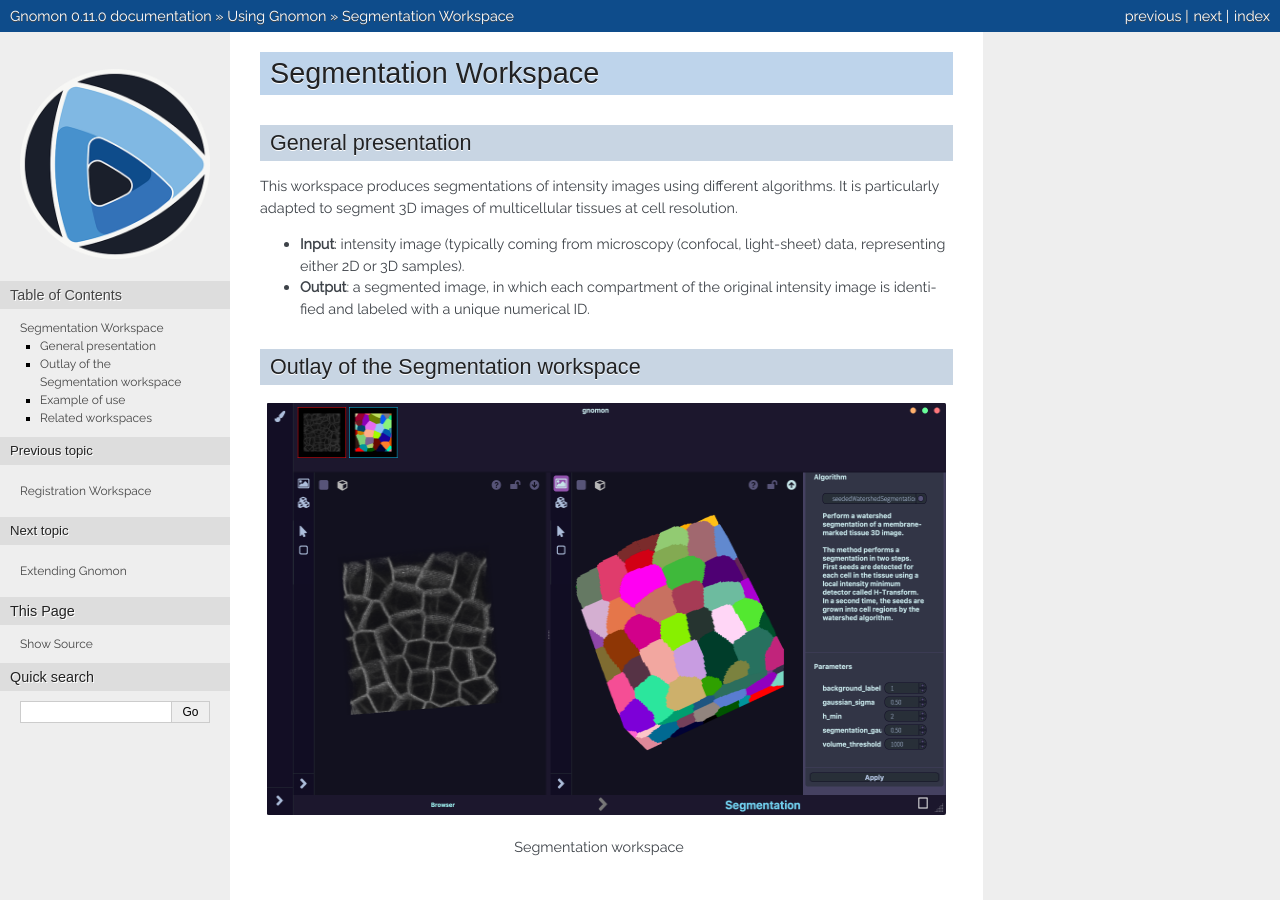
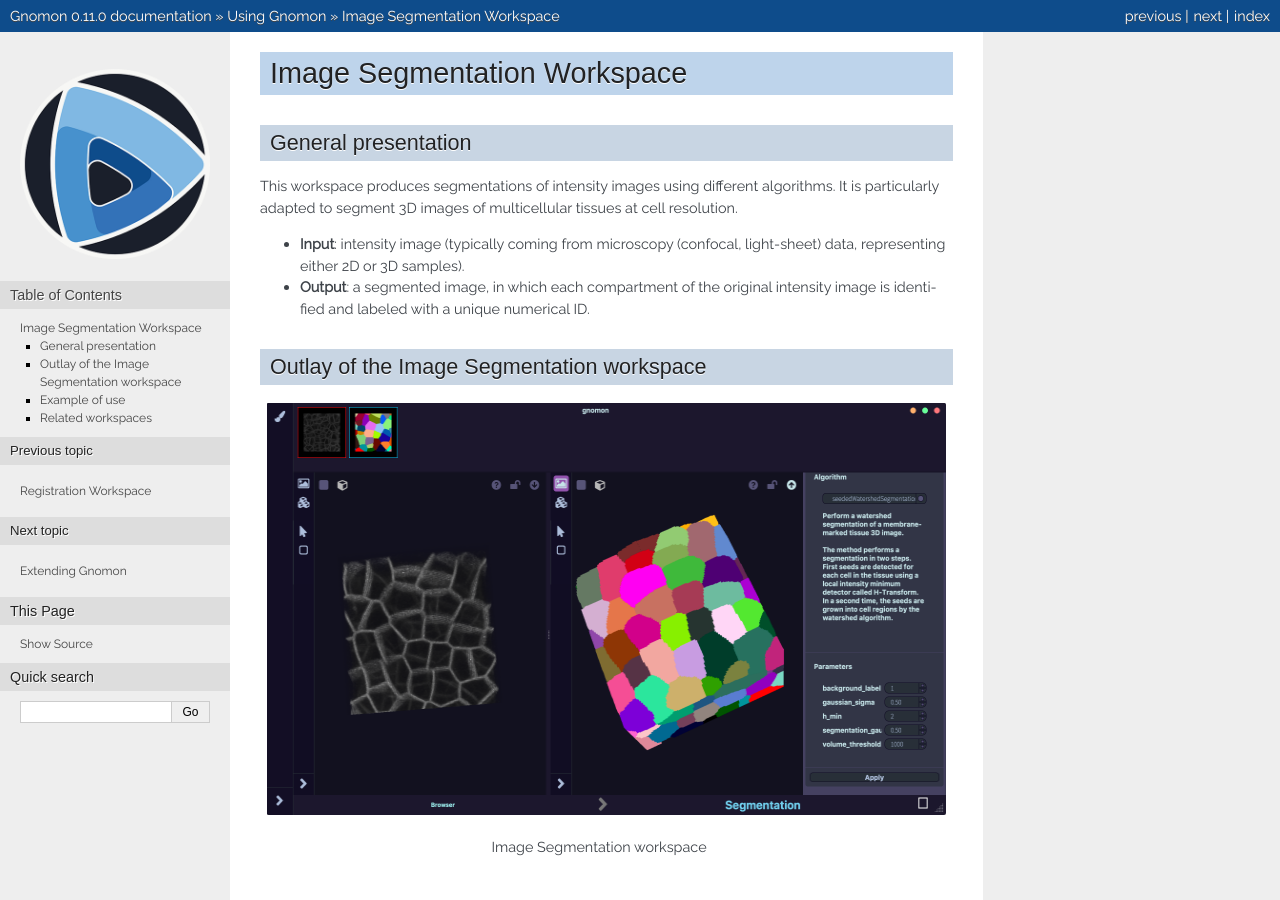
Before and after one commit to gnomon-inria/gnomon, a Sphinx documentation site: the page built from doc/workspaces/SegmentationWorkspace.rst, in a window 1280 px wide and 900 px high. Built offline with Sphinx 7.4.7, drawn with Linux system fonts in a browser that asks for light colours; formulas are drawn with MathJax 3; some of the changed text lies outside the part shown.

Commit message:
Update SegmentationWorkspace.rst

```diff
--- a/doc/workspaces/SegmentationWorkspace.rst
+++ b/doc/workspaces/SegmentationWorkspace.rst
@@ -1,5 +1,5 @@
 ======================
-Segmentation Workspace
+Image Segmentation Workspace
 ======================
 
 General presentation
@@ -10,7 +10,7 @@ This workspace produces segmentations of intensity images using different algori
 * **Input**: intensity image (typically coming from microscopy (confocal, light-sheet) data, representing either 2D or 3D samples).
 * **Output**: a segmented image, in which each compartment of the original intensity image is identified and labeled with a unique numerical ID.
 
-Outlay of the Segmentation workspace
+Outlay of the Image Segmentation workspace
 ====================================
 
 .. figure:: Images/SegmentationWorkspace.png
@@ -19,7 +19,7 @@ Outlay of the Segmentation workspace
     :alt: alternate text
     :figclass: align-center
 
-    Segmentation workspace
+    Image Segmentation workspace
 
 The workspace consists of three main specific zones:
 
```
